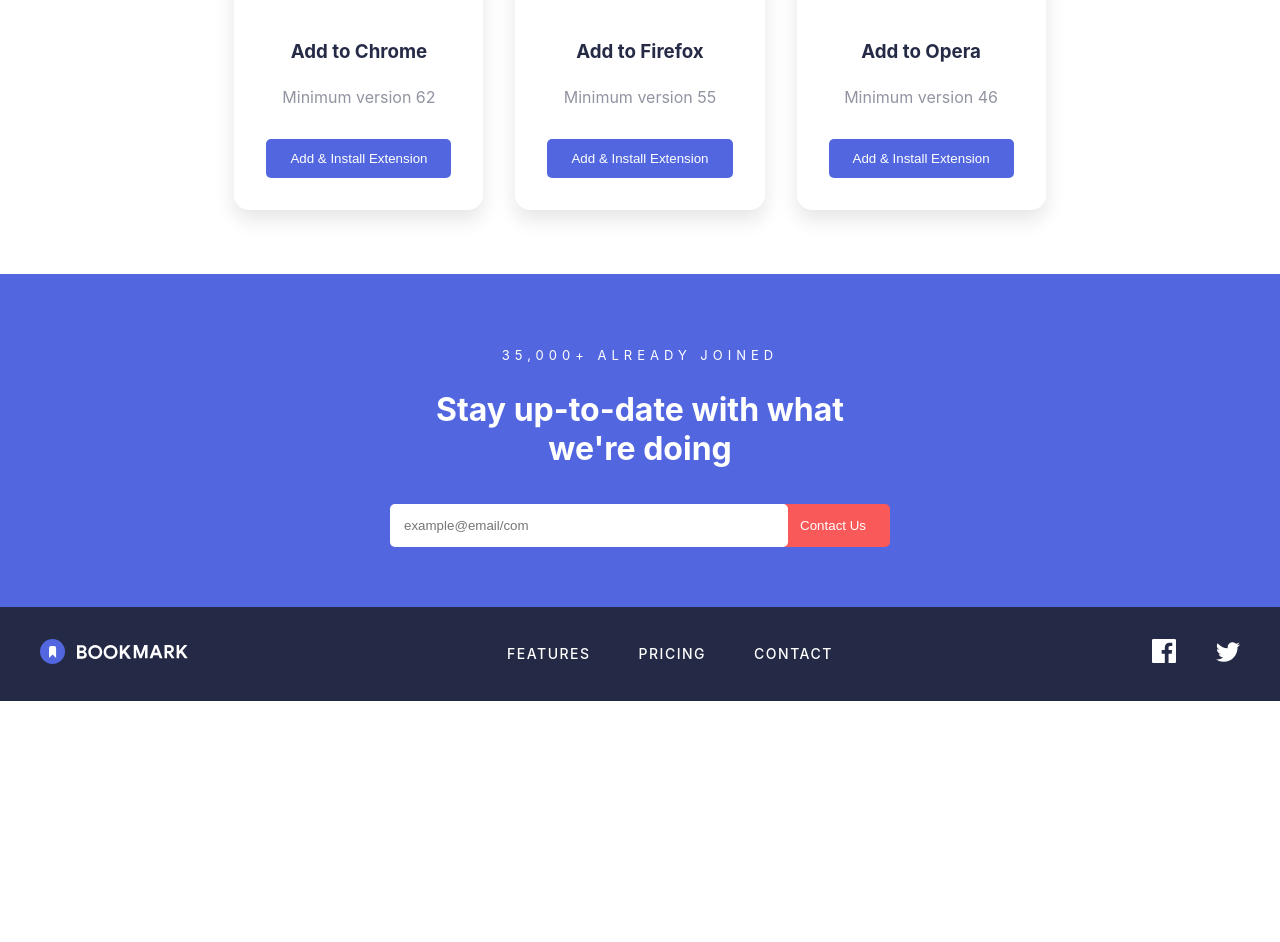
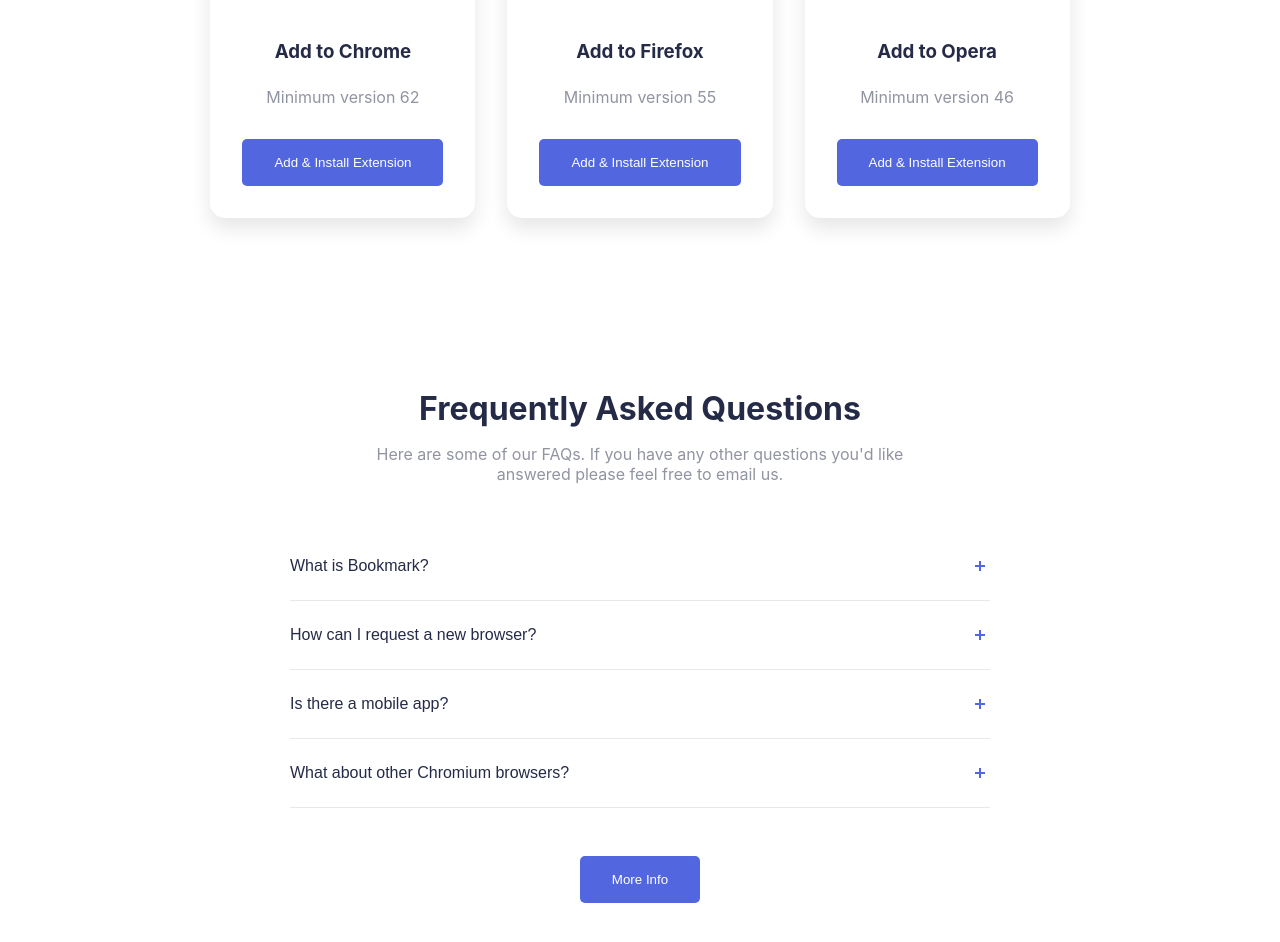
Before and after one commit to tomaszjader/bookmark, a React (Create React App) app: page / in a window 1280 px wide. Shown: the part 1820-2762 px from the top of the page. Before the commit the page ends 2521 px from the top, so only its background shows below. Built offline with nearby package versions, Linux system fonts and the light colour scheme.

Commit message:
added FAQ section

```diff
--- a/src/App.js
+++ b/src/App.js
@@ -5,6 +5,7 @@
 import Footer from './components/Footer/Footer';
 import Newsletter from './components/Newsletter/Newsletter';
 import Extension from './components/Extension/Extension';
+import FAQ from './components/FAQ/FAQ';
 
 function App() {
   return (
@@ -13,6 +14,7 @@
       <Hero />
       <Slider />
       <Extension />
+      <FAQ />
       <Newsletter />
       <Footer />
     </div>
--- /dev/null
+++ b/src/components/FAQ/FAQ.css
@@ -0,0 +1,125 @@
+.faq {
+  padding: 5rem 2rem;
+}
+
+.faq-container {
+  max-width: 1200px;
+  margin: 0 auto;
+}
+
+.faq-header {
+  text-align: center;
+  margin-bottom: 3rem;
+}
+
+.faq-header h2 {
+  font-size: 2rem;
+  color: #252b46;
+  margin-bottom: 1rem;
+}
+
+.faq-header p {
+  color: #9194a1;
+  max-width: 540px;
+  margin: 0 auto;
+}
+
+.faq-content {
+  max-width: 700px;
+  margin: 0 auto;
+}
+
+.faq-item {
+  border-bottom: 1px solid #e8e8e8;
+}
+
+.faq-question {
+  width: 100%;
+  text-align: left;
+  padding: 1.5rem 0;
+  background: none;
+  border: none;
+  font-size: 1rem;
+  color: #252b46;
+  cursor: pointer;
+  display: flex;
+  justify-content: space-between;
+  align-items: center;
+  transition: color 0.3s ease;
+}
+
+.faq-question:hover {
+  color: #fa5757;
+}
+
+.faq-question.active {
+  color: #fa5757;
+}
+
+.arrow {
+  width: 20px;
+  height: 20px;
+  position: relative;
+}
+
+.arrow::before,
+.arrow::after {
+  content: '';
+  position: absolute;
+  background-color: #5267df;
+  transition: transform 0.3s ease;
+}
+
+.arrow::before {
+  width: 10px;
+  height: 2px;
+  top: 9px;
+  left: 5px;
+}
+
+.arrow::after {
+  width: 2px;
+  height: 10px;
+  top: 5px;
+  left: 9px;
+}
+
+.faq-question.active .arrow::after {
+  transform: scaleY(0);
+}
+
+.faq-answer {
+  max-height: 0;
+  overflow: hidden;
+  transition: max-height 0.3s ease;
+}
+
+.faq-answer.active {
+  max-height: 500px;
+}
+
+.faq-answer p {
+  padding: 0 0 1.5rem 0;
+  color: #9194a1;
+  line-height: 1.6;
+}
+
+.faq-more-info {
+  text-align: center;
+  margin-top: 3rem;
+}
+
+.btn-primary {
+  background-color: #5267df;
+  color: white;
+  padding: 1rem 2rem;
+  border: none;
+  border-radius: 5px;
+  cursor: pointer;
+  font-weight: 500;
+  transition: background-color 0.3s ease;
+}
+
+.btn-primary:hover {
+  background-color: #3d4db7;
+}
--- /dev/null
+++ b/src/components/FAQ/FAQ.js
@@ -0,0 +1,61 @@
+import React, { useState } from 'react';
+import './FAQ.css';
+
+const FAQ = () => {
+  const [activeIndex, setActiveIndex] = useState(null);
+
+  const faqData = [
+    {
+      question: 'What is Bookmark?',
+      answer: 'Lorem ipsum dolor sit amet, consectetur adipiscing elit. Fusce tincidunt justo eget ultricies fringilla.'
+    },
+    {
+      question: 'How can I request a new browser?',
+      answer: 'Vivamus luctus eros aliquet convallis ultricies. Mauris augue massa, ultricies non ligula. Suspendisse imperdiet. Vivamus luctus eros aliquet convallis ultricies. Mauris augue massa, ultricies non ligula. Suspendisse imperdiet tVivamus luctus eros aliquet convallis ultricies. Mauris augue massa, ultricies non ligula. Suspendisse imperdiet.'
+    },
+    {
+      question: 'Is there a mobile app?',
+      answer: 'Sed consectetur quam id neque fermentum accumsan. Praesent luctus vestibulum dolor, ut condimentum urna vulputate eget.'
+    },
+    {
+      question: 'What about other Chromium browsers?',
+      answer: 'Integer condimentum ipsum id imperdiet finibus. Vivamus in placerat mi, at euismod dui. Aliquam vitae neque eget nisl gravida pellentesque non ut velit.'
+    }
+  ];
+
+  const toggleAccordion = (index) => {
+    setActiveIndex(activeIndex === index ? null : index);
+  };
+
+  return (
+    <section className="faq">
+      <div className="faq-container">
+        <div className="faq-header">
+          <h2>Frequently Asked Questions</h2>
+          <p>Here are some of our FAQs. If you have any other questions you'd like answered please feel free to email us.</p>
+        </div>
+        <div className="faq-content">
+          {faqData.map((item, index) => (
+            <div key={index} className="faq-item">
+              <button
+                className={`faq-question ${activeIndex === index ? 'active' : ''}`}
+                onClick={() => toggleAccordion(index)}
+              >
+                {item.question}
+                <span className="arrow"></span>
+              </button>
+              <div className={`faq-answer ${activeIndex === index ? 'active' : ''}`}>
+                <p>{item.answer}</p>
+              </div>
+            </div>
+          ))}
+        </div>
+        <div className="faq-more-info">
+          <button className="btn btn-primary">More Info</button>
+        </div>
+      </div>
+    </section>
+  );
+};
+
+export default FAQ;
```
